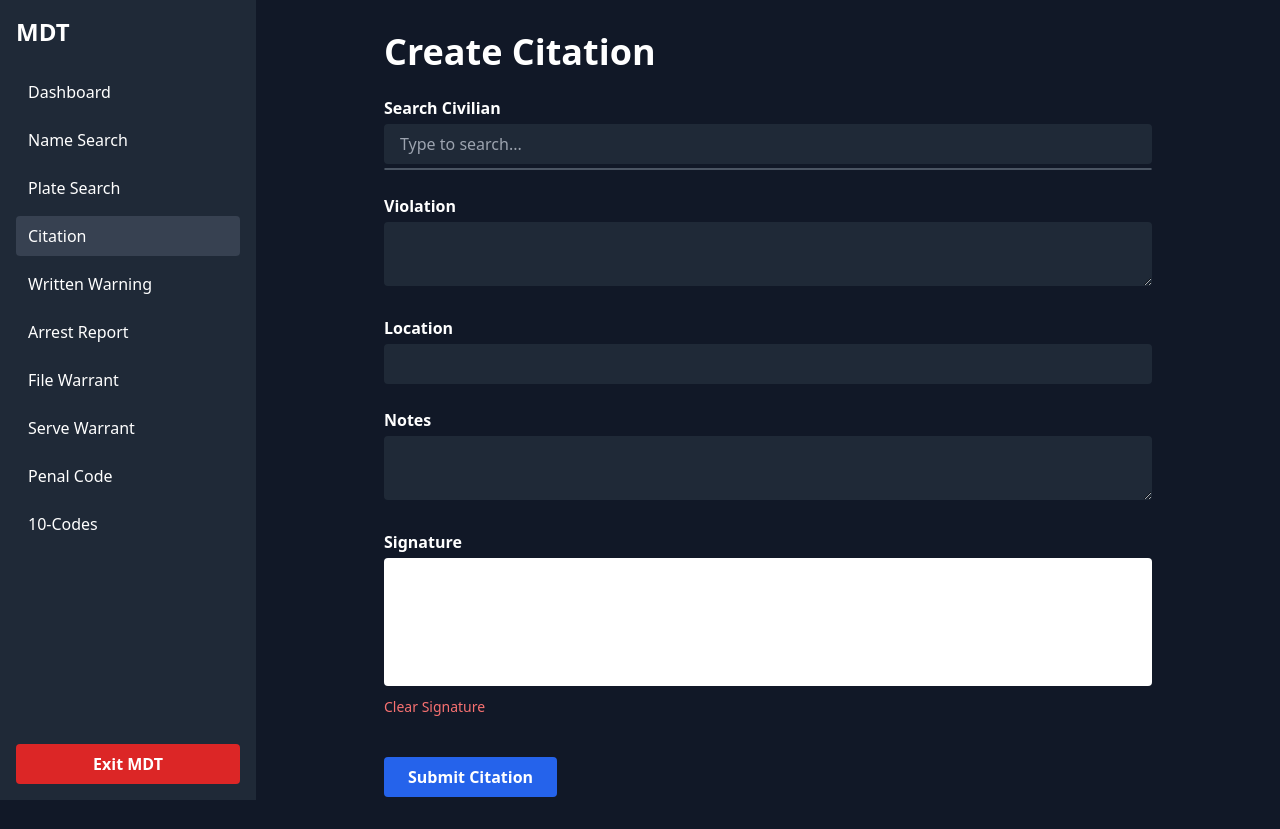
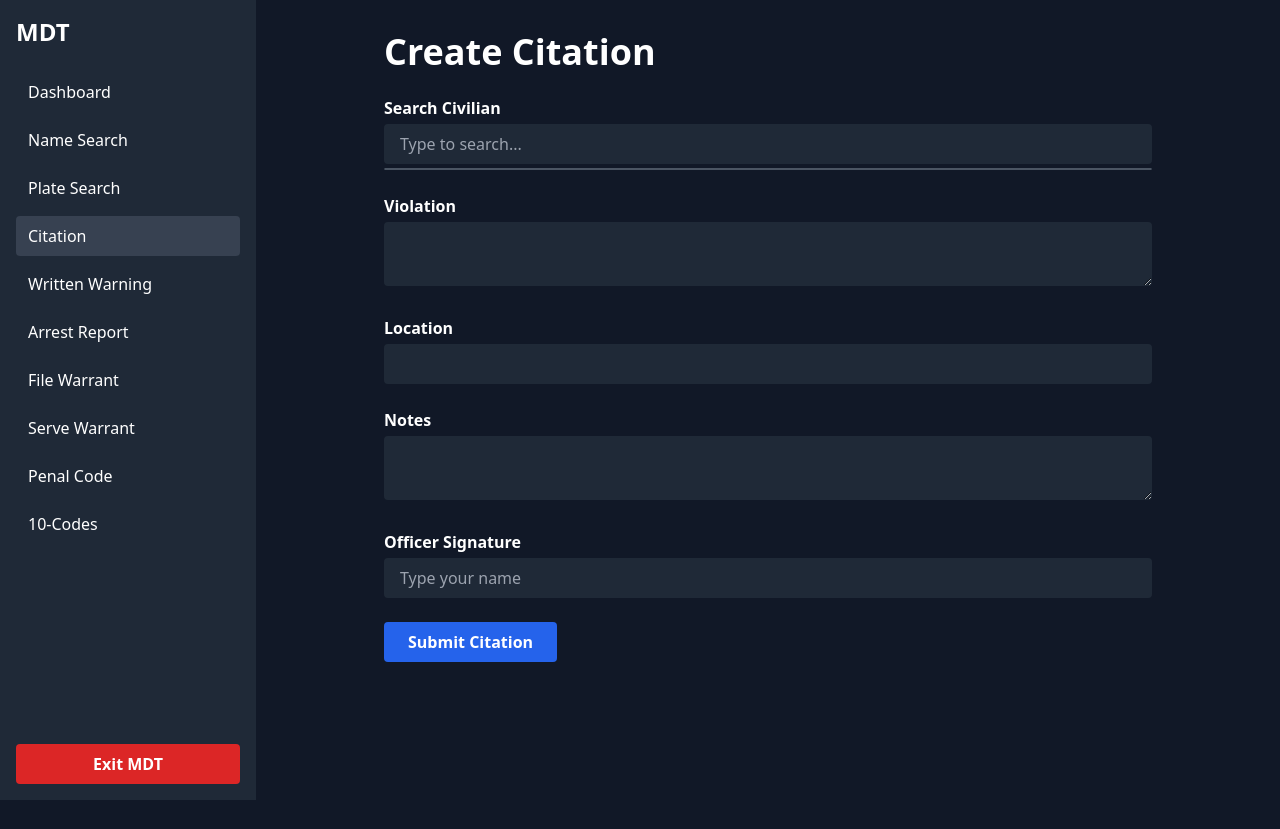
Before and after one commit to BlueHaven1/cad.bluehaven.me, a PHP site: page /dashboard/citation.php in a window 1280 px wide. After the commit the page ends 800 px from the top, so only its background shows below. Run offline with PHP 8.4, Linux system fonts and the light colour scheme; the visitor is signed in with stand-in values (Sample User, id 1); some libraries are stand-ins or nearby versions.

Commit message:
UpdateCitation

```diff
--- a/dashboard/citation.php
+++ b/dashboard/citation.php
@@ -86,7 +86,7 @@ if ($_SERVER['REQUEST_METHOD'] === 'POST') {
       <p class="text-red-500 mb-4"><?= htmlspecialchars($error) ?></p>
     <?php endif; ?>
 
-    <form method="POST" class="space-y-6" onsubmit="return captureSignature()">
+    <form method="POST" class="space-y-6">
       <div>
         <label class="block mb-1 font-semibold">Search Civilian</label>
         <input type="text" id="civilian_display" oninput="searchCivilians(this.value)" placeholder="Type to search..." class="w-full px-4 py-2 bg-gray-800 rounded" autocomplete="off">
@@ -110,10 +110,8 @@ if ($_SERVER['REQUEST_METHOD'] === 'POST') {
       </div>
 
       <div>
-        <label class="block mb-1 font-semibold">Signature</label>
-        <canvas id="signature-pad" class="bg-white rounded w-full h-32 mb-2"></canvas>
-        <button type="button" onclick="clearSignature()" class="text-sm text-red-400 hover:underline mb-4">Clear Signature</button>
-        <input type="hidden" name="signature" id="signature">
+        <label class="block mb-1 font-semibold">Officer Signature</label>
+        <input type="text" name="signature" required placeholder="Type your name" class="w-full px-4 py-2 bg-gray-800 rounded">
       </div>
 
       <button type="submit" class="bg-blue-600 hover:bg-blue-700 px-6 py-2 rounded font-semibold">Submit Citation</button>
@@ -121,7 +119,6 @@ if ($_SERVER['REQUEST_METHOD'] === 'POST') {
   </div>
 </main>
 
-<!-- Scripts -->
 <script>
   async function searchCivilians(query) {
     if (query.length < 2) return;
@@ -143,36 +140,6 @@ if ($_SERVER['REQUEST_METHOD'] === 'POST') {
       list.appendChild(item);
     });
   }
-
-  // Signature logic
-  const canvas = document.getElementById('signature-pad');
-  const ctx = canvas.getContext('2d');
-  let drawing = false;
-
-  canvas.addEventListener('mousedown', e => {
-    drawing = true;
-    ctx.beginPath();
-    ctx.moveTo(e.offsetX, e.offsetY);
-  });
-
-  canvas.addEventListener('mousemove', e => {
-    if (!drawing) return;
-    ctx.lineTo(e.offsetX, e.offsetY);
-    ctx.stroke();
-  });
-
-  canvas.addEventListener('mouseup', () => drawing = false);
-  canvas.addEventListener('mouseleave', () => drawing = false);
-
-  function clearSignature() {
-    ctx.clearRect(0, 0, canvas.width, canvas.height);
-  }
-
-  function captureSignature() {
-    const dataURL = canvas.toDataURL('image/png');
-    document.getElementById('signature').value = dataURL;
-    return true;
-  }
 </script>
 </body>
 </html>
```
